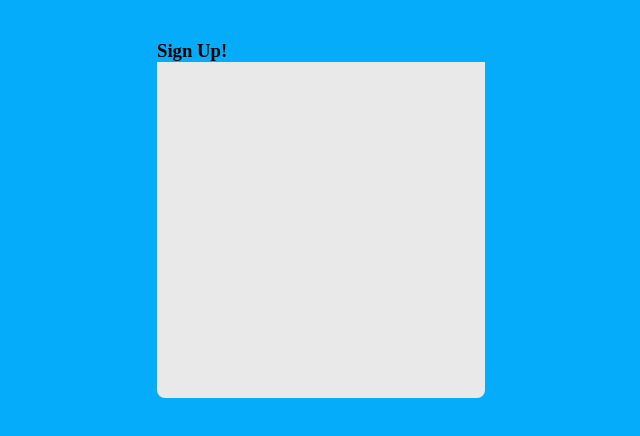
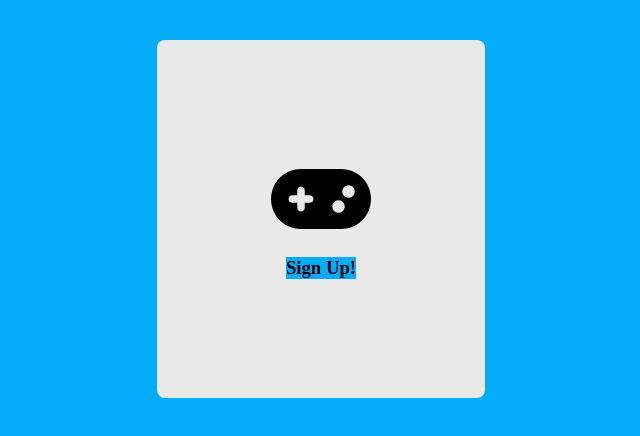
Before and after one commit to THEBLUEFLASH18/Login_Form, a plain HTML site: page index.html in a window 1280 px wide. Shown: the part 236-672 px from the top of the page, without its empty margins (319-959 px from the left). Drawn offline with Linux system fonts and the light colour scheme.

Commit message:
icon addition + additional code for html

```diff
--- a/index.html
+++ b/index.html
@@ -3,7 +3,9 @@
 <head>
     <meta charset="UTF-8">
     <meta name="viewport" content="width=device-width, initial-scale=1.0">
+    <link rel="stylesheet" href="path/to/font-awesome/css/font-awesome.min.css">
     <link rel="stylesheet" href="styles.css">
+    <script src="https://kit.fontawesome.com/87b29abb90.js" crossorigin="anonymous"></script>
     <title>Log In Tournament Form</title>
 </head>
 <body>
@@ -13,7 +15,8 @@
     </section>
     <br>
     <div class="loginbox">
-        <icon></icon>
+        <i class="fa-solid fa-gamepad fa-5x"></i>
+        <br>
         <h3>Sign Up!</h3>
         <form></form>
     </div>
--- a/styles.css
+++ b/styles.css
@@ -38,9 +38,14 @@ p {
 .loginbox {
     width: 328px;
     height: 358px;
-    flex-shrink: 0;
     border-radius: 8px;
     background: #E9E9EA;
     align-items: center;
     justify-content: center;
+    display: flex;
+    flex-direction: column;
 }
+
+i {
+    background-color: #E9E9EA;
+}
```
